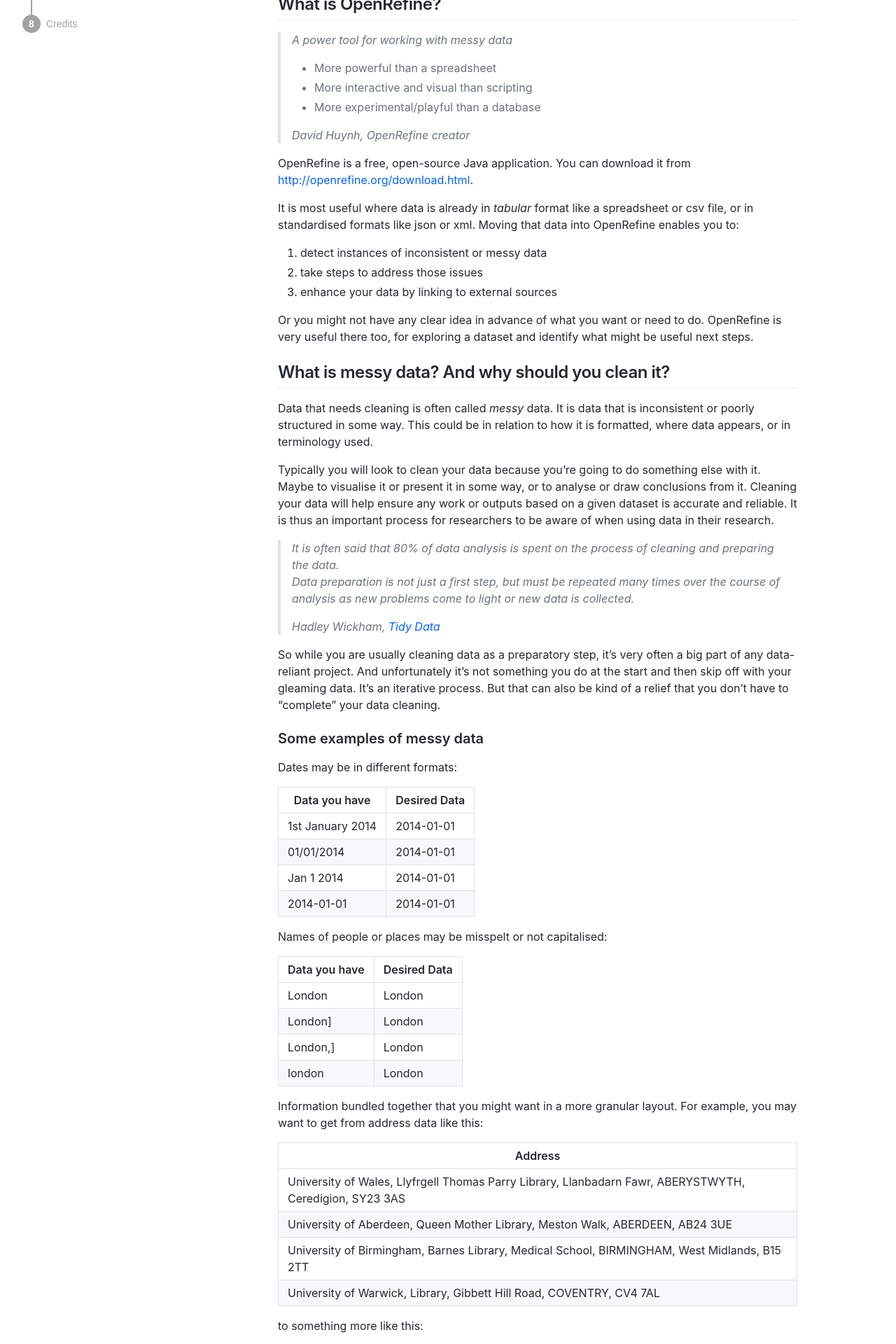
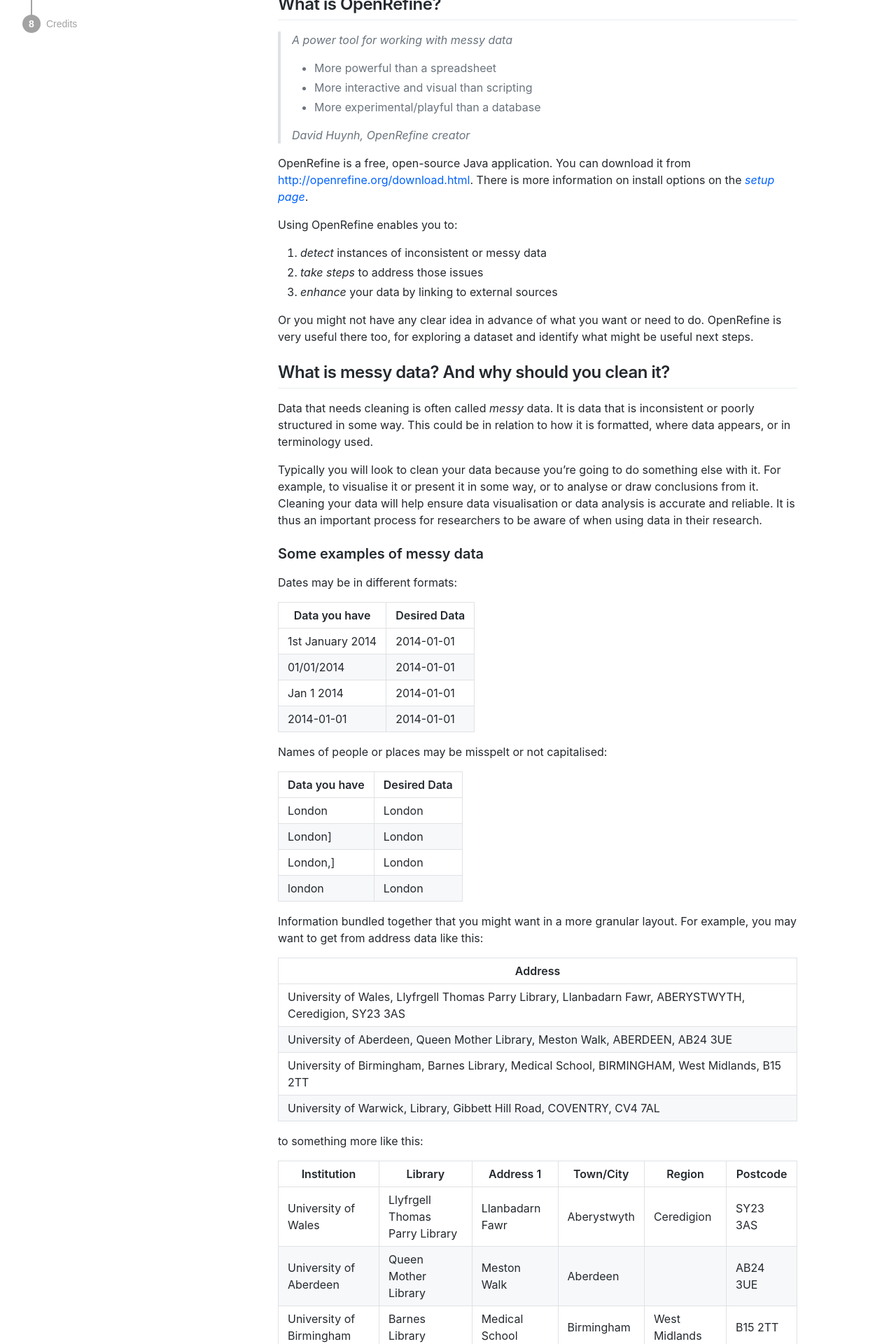
Before and after one commit to DCULibrary/open-refine-workshop, a Jekyll site: the page built from _workshop/index.md, in a window 1280 px wide. Shown: the part 482-2402 px from the top of the page at 70% size. Built offline with Jekyll 4.4.1, drawn with Linux system fonts in a browser that asks for light colours; some web fonts are replaced; some of the changed text lies outside the part shown.

```diff
--- a/_config.yml
+++ b/_config.yml
@@ -39,3 +39,6 @@ defaults:
       path: ""
     values:
       layout: workshop-stepper
+
+plugins:
+  - jemoji
--- a/_workshop/index.md
+++ b/_workshop/index.md
@@ -13,12 +13,12 @@ date: 0000-01-01    # Page order is set by date
 >
 > _David Huynh, OpenRefine creator_
 
-OpenRefine is a free, open-source Java application. You can download it from <http://openrefine.org/download.html>.
+OpenRefine is a free, open-source Java application. You can download it from <http://openrefine.org/download.html>. There is more information on install options on the [_setup page_](setup.md).
 
-It is most useful where data is already in _tabular_ format like a spreadsheet or csv file, or in standardised formats like json or xml. Moving that data into OpenRefine enables you to:
-1. detect instances of inconsistent or messy data
-2. take steps to address those issues
-3. enhance your data by linking to external sources
+Using OpenRefine enables you to:
+1. _detect_ instances of inconsistent or messy data
+2. _take steps_ to address those issues
+3. _enhance_ your data by linking to external sources
 
 Or you might not have any clear idea in advance of what you want or need to do. OpenRefine is very useful there too, for exploring a dataset and identify what might be useful next steps.
 
@@ -28,14 +28,7 @@ Or you might not have any clear idea in advance of what you want or need to do.
 
 Data that needs cleaning is often called _messy_ data. It is data that is inconsistent or poorly structured in some way. This could be in relation to how it is formatted, where data appears, or in terminology used.
 
-Typically you will look to clean your data because you’re going to do something else with it. Maybe to visualise it or present it in some way, or to analyse or draw conclusions from it. Cleaning your data will help ensure any work or outputs based on a given dataset is accurate and reliable. It is thus an important process for researchers to be aware of when using data in their research.
-
-> _It is often said that 80% of data analysis is spent on the process of cleaning and preparing the data._
-> _Data preparation is not just a first step, but must be repeated many times over the course of analysis as new problems come to light or new data is collected._
->
-> _Hadley Wickham,_ [ _Tidy Data_ ](https://vita.had.co.nz/papers/tidy-data.pdf)
-
-So while you are usually cleaning data as a preparatory step, it’s very often a big part of any data-reliant project. And unfortunately it’s not something you do at the start and then skip off with your gleaming data. It’s an iterative process. But that can also be kind of a relief that you don’t have to "complete" your data cleaning.
+Typically you will look to clean your data because you’re going to do something else with it. For example, to visualise it or present it in some way, or to analyse or draw conclusions from it. Cleaning your data will help ensure data visualisation or data analysis is accurate and reliable. It is thus an important process for researchers to be aware of when using data in their research.
 
 ### Some examples of messy data
 
@@ -77,7 +70,7 @@ to something more like this:
 
 ### Tidy Data
 
-The last example above where data is *restructured* relates to _**tidy data**_. This can be thought of as a subset of clean data, more concerned with structuring your data correctly. Hadley Wickham has written a really good introduction to this topic.
+The last example above where data is *restructured* relates to _**tidy data**_. This can be thought of as a subset of clean data, more concerned with structuring data correctly. Hadley Wickham has written a really good introduction to this topic.
 [![Tidy Data article screengrab](assets/images/TidyDataArticle.png)](https://vita.had.co.nz/papers/tidy-data.pdf)
 
 > *“Tidy datasets are easy to manipulate, model and visualise, and have a specific structure:*
@@ -92,9 +85,9 @@ In the same article, Wickham writes
 
 ### Data Types
 
-![Image of Data and Lore from Star Trek](assets/images/ManyTypesOfData.png)
+[//]:![Image of Data and Lore from Star Trek](assets/images/ManyTypesOfData.png)
 
-...But mostly in OpenRefine we work with tabular data. This can be in different formats - excel, csv file or xml file but in structure it is *tabular*. And when we talk about *messy* data we are talking about the values in those cells in those tables. Blank cells, duplicates, errors. Data types also relates to how OpenRefine treats numbers, strings etc. - we'll look more at that later.
+OpenRefine accepts data in many different formats - excel, csv, xml, json etc. -  but in structure it is *tabular*. And when we talk about *messy* data we are talking about values in cells in those tables. Blank cells, duplicates, errors. Data types also relates to how OpenRefine treats numbers, strings etc. - we'll look more at that later.
 
 ### Enhancing your Data
 
```
Also changed, not shown: _workshop/2-setup.md (+5 -5 lines), _workshop/3-getting-started.md (+9 -9 lines), _workshop/6-data-types.md (+20 -1 lines).
